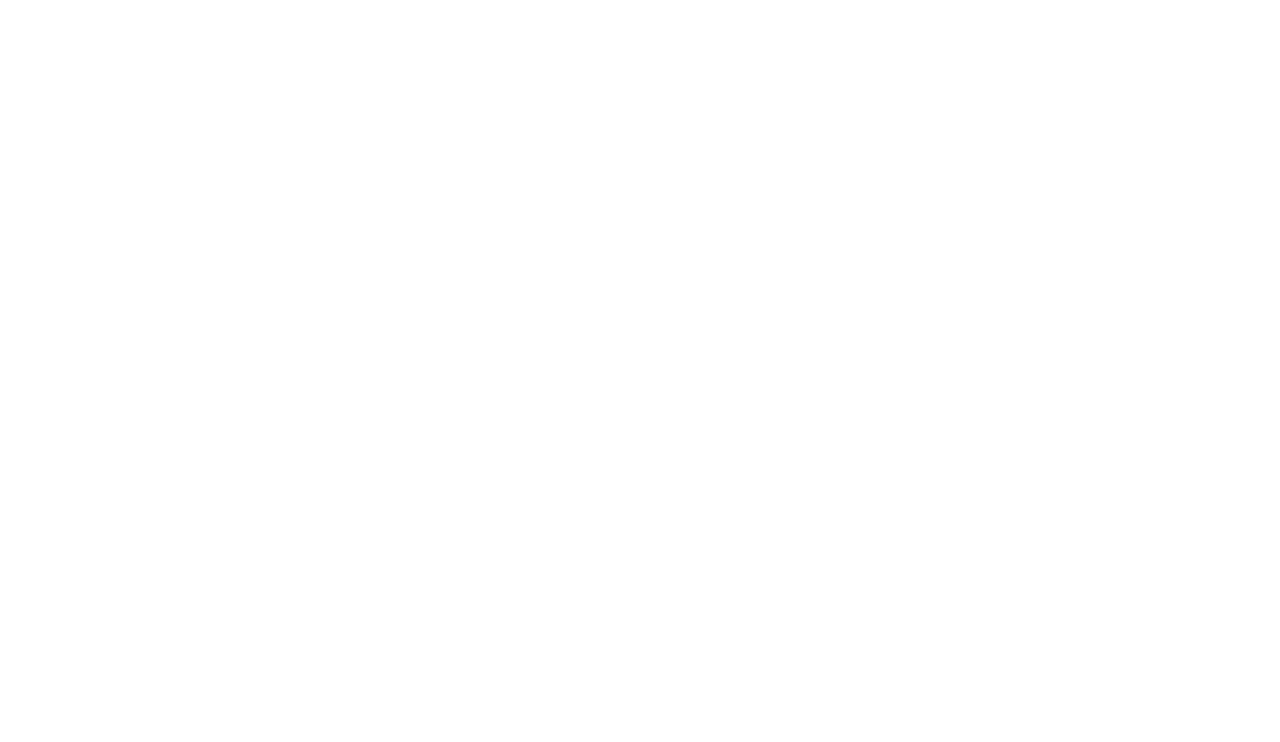
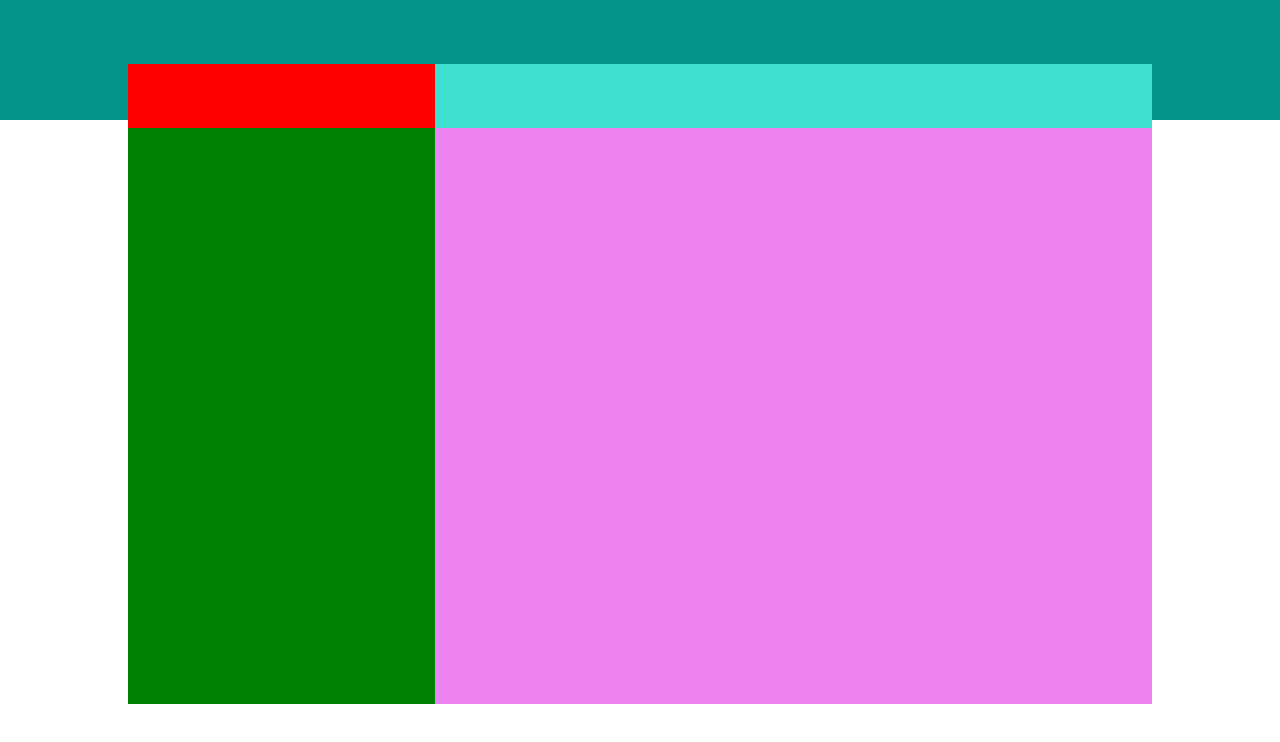
Before and after one commit to Antoniok2/vue-boolzapp, a plain HTML site: page index.html in a window 1280 px wide. Drawn offline with Linux system fonts and the light colour scheme.

Commit message:
create macro-structure

```diff
--- a/css/style.css
+++ b/css/style.css
@@ -0,0 +1,60 @@
+* {
+    margin: 0;
+    padding: 0;
+    box-sizing: border-box;
+}
+
+#container {
+    position: relative;
+    width: 100vw;
+    height: 100vh;
+}
+
+.banner_container {
+    width: 100%;
+    height: 120px;
+    background-color: #029588;
+}
+
+.whatsapp_window {
+    position: absolute;
+    top: 8%;
+    left: 10%;
+    width: 80vw;
+    height: 80vh;
+}
+
+#navbars {
+    display: flex;
+    justify-content: flex-start;
+    height: 10%;
+    width: 100%;
+    background-color: turquoise;
+}
+
+.left_navbar {
+    width: 30%;
+    background-color: red;
+}
+
+.right_navbar {
+    width: 70%;
+    background-color: turquoise;
+}
+
+#chat_conversation {
+    display: flex;
+    height: 90%;
+}
+
+.chat {
+    width: 30%;
+    height: 100%;
+    background-color: green;
+}
+
+.conversation {
+    width: 70%;
+    height: 100%;
+    background-color: violet;
+}
--- a/index.html
+++ b/index.html
@@ -8,6 +8,33 @@
     <title>Boolzapp</title>
 </head>
 <body>
+    <div id="container">
+        <div class="banner_container">
+        </div>
+        <div class="whatsapp_window">
+
+            <div id="navbars">
+                <div class="left_navbar">
+
+                </div>
+
+                <div class="right_navbar">
+
+                </div>
+            </div>
+
+            <div id="chat_conversation">
+                <div class="chat">
+
+                </div>
+                <div class="conversation">
+
+                </div>
+            </div>
+
+
+        </div>
+    </div>
 
 
 
```
